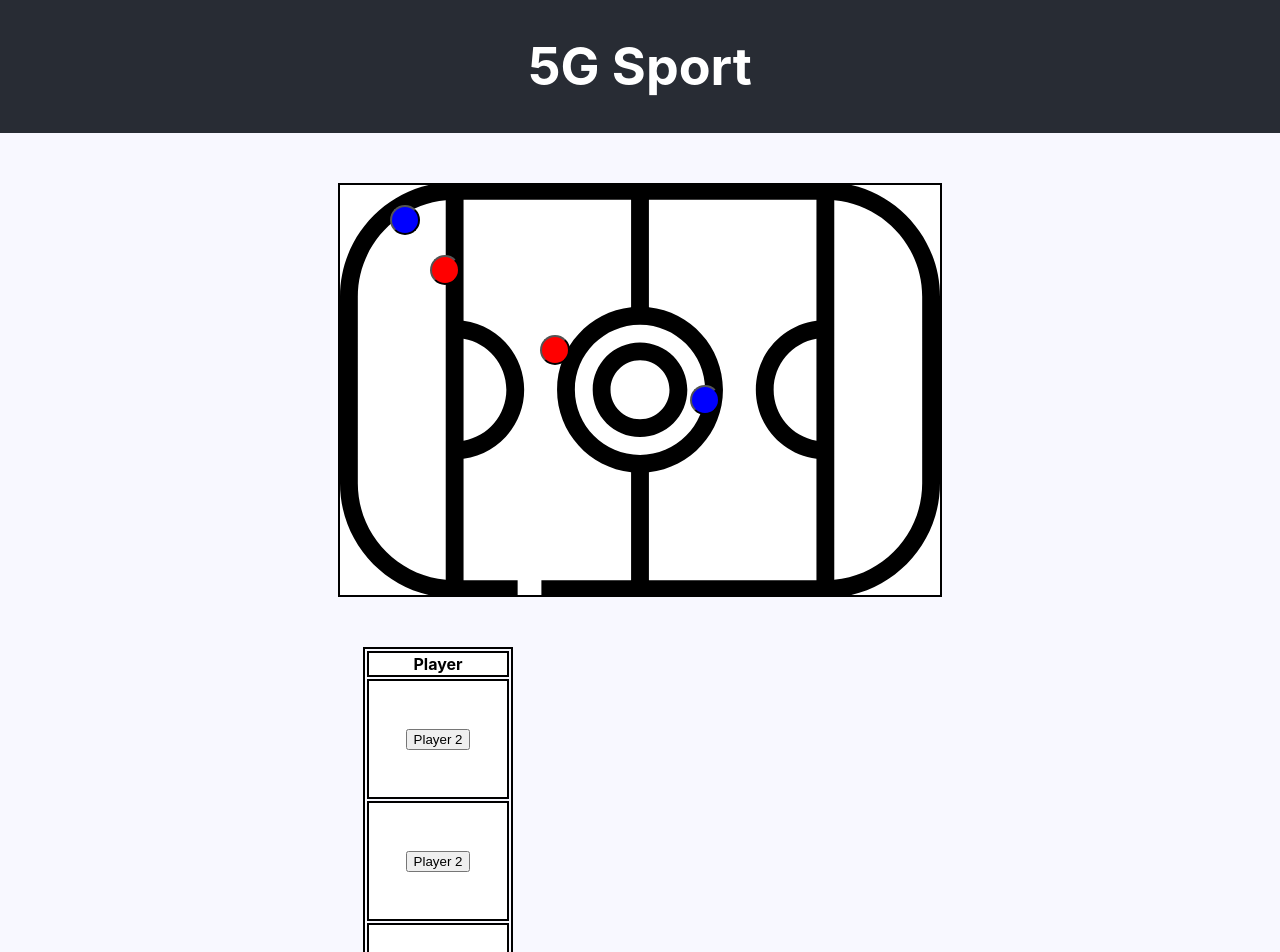
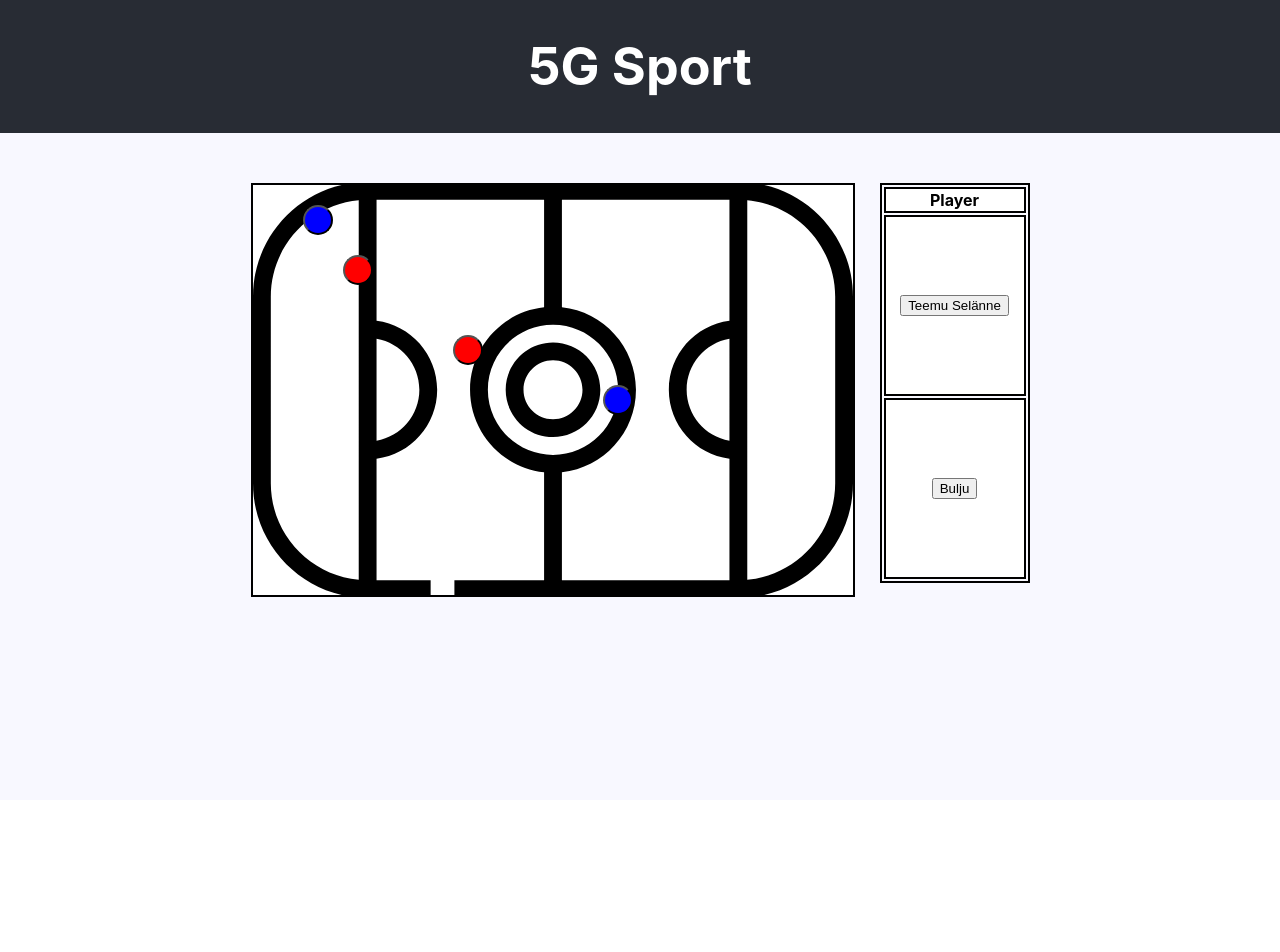
Before and after one commit to Onsbohh/5G-Sport-Application, a React (Create React App) app in the folder frontend/: page / in a window 1280 px wide. Shown: the top 952 px of the page. After the commit the page ends 800 px from the top, so only its background shows below. Built offline with nearby package versions, Linux system fonts and the light colour scheme.

Commit message:
css changes

```diff
--- a/frontend/src/components/Menu.js
+++ b/frontend/src/components/Menu.js
@@ -15,9 +15,11 @@ const Menu = ({showMenu, setShowMenu, showHeartPopUp, setShowHeartPopUp, showEcg
 
      */
 
+    /*
     const toggleMenu = () => {
         setShowMenu(prev => !prev)
     }
+     */
 
     const toggleHeart = () => {
         setShowHeartPopUp(prev => !prev)
@@ -63,6 +65,9 @@ const Menu = ({showMenu, setShowMenu, showHeartPopUp, setShowHeartPopUp, showEcg
         left: "0px",
         position:"relative"
     }
+    if(!showMenu){
+        return null
+    }
     return (
         <div>
             {/*
@@ -77,7 +82,6 @@ const Menu = ({showMenu, setShowMenu, showHeartPopUp, setShowHeartPopUp, showEcg
                 />
             </button>
             */}
-            {showMenu && (
             <table style={style}>
                 <tr>
                     <td>
@@ -92,12 +96,10 @@ const Menu = ({showMenu, setShowMenu, showHeartPopUp, setShowHeartPopUp, showEcg
                 <tr>
                     <th>Opt 3</th>
                 </tr>
-            </table>)}
+            </table>
 
-            {/*
             {showHeartPopUp && <HeartRatePopup/>}
             {showEcgPopUp && <EcgPopup/>}
-            */}
 
         </div>
     )
--- a/frontend/src/components/PlayerIcon.js
+++ b/frontend/src/components/PlayerIcon.js
@@ -1,4 +1,5 @@
-import React from "react";
+import React, {useState} from "react";
+import Menu from "./Menu";
 
 const PlayerIcon = (props) => {
     const style = {
--- a/frontend/src/components/PlayerList.js
+++ b/frontend/src/components/PlayerList.js
@@ -3,8 +3,9 @@ import Menu from "./Menu";
 import HeartRatePopup from "./HeartRatePopup";
 import EcgPopup from "./EcgPopUp";
 
-const PlayerList = (props) => {
+const PlayerList = ({players, onPlayerClick}) => {
 
+    /*
     const [showMenu, setShowMenu] = useState(false)
     const [showHeartPopUp, setShowHeartPopUp] = useState(false)
     const [showEcgPopUp, setShowEcgPopUp] = useState(false)
@@ -12,6 +13,9 @@ const PlayerList = (props) => {
     const toggleMenu = () => {
         setShowMenu(prev => !prev)
     }
+
+     */
+    console.log(players)
 
     const style = {
         border: "2px solid #000",
@@ -28,33 +32,20 @@ const PlayerList = (props) => {
             <table style={style}>
                 <thead>
                 <tr>
-                    <th scope="col">Player</th>
+                    <th scope={"col"}>Player</th>
                 </tr>
                 </thead>
                 <tbody>
-                <tr>
+                {players.map((player) => (
+                <tr key={player.id}>
                     <td>
-                        <button onClick={toggleMenu}>
-                            Player 2
-                        </button>
+                        <button onClick={onPlayerClick}>{player.name}</button>
                     </td>
                 </tr>
-                <tr>
-                    <td>
-                        <button>
-                            Player 2
-                        </button>
-                    </td>
-                </tr>
-                <tr>
-                    <td>
-                        <button>
-                            Player 2
-                        </button>
-                    </td>
-                </tr>
+                ))}
                 </tbody>
             </table>
+            {/*}
             <Menu
                 showMenu={showMenu}
                 setShowMenu={setShowMenu}
@@ -66,6 +57,7 @@ const PlayerList = (props) => {
 
             {showHeartPopUp && <HeartRatePopup/>}
             {showEcgPopUp && <EcgPopup/>}
+            */}
 
         </div>
     )
--- a/frontend/src/components/Rink.js
+++ b/frontend/src/components/Rink.js
@@ -1,9 +1,30 @@
-import React from "react";
+import React, {useState} from "react";
 import hockey_rink from '../images/hockey_rink.svg'
 import PlayerIcon from "./PlayerIcon";
 import PlayerList from "./PlayerList";
+import Menu from "./Menu";
 
 const Rink = () => {
+    const [showMenu, setShowMenu] = useState(false)
+    const [showHeartPopUp, setShowHeartPopUp] = useState(false)
+    const [showEcgPopUp, setShowEcgPopUp] = useState(false)
+
+    const toggleMenu = () => {
+        setShowMenu(prev => !prev)
+    }
+
+    const players = [
+        {
+            id:1,
+            name: "Teemu Selänne"
+        },
+        {
+            id:1,
+            name: "Bulju"
+        }
+    ]
+
+
     const style = {
         width: "600px",
         height: "410px",
@@ -13,7 +34,10 @@ const Rink = () => {
         backgroundColor: "white"
     }
     return (
-        <div style={{display: "flex-row"}}>
+        <div style={{
+            display: "flex",
+            alignItems: "stretch"
+        }}>
         <div style={style} title={"rink container"}>
             <img
                 src={hockey_rink}
@@ -29,7 +53,18 @@ const Rink = () => {
             <PlayerIcon top={"70px"} left={"90px"} color={"red"}/>
             <PlayerIcon top={"150px"} left={"200px"} color={"red"}/>
         </div>
-            <PlayerList/>
+            <PlayerList
+                players={players}
+                onPlayerClick={toggleMenu}
+            />
+            <Menu
+                showMenu={showMenu}
+                setShowMenu={setShowMenu}
+                showEcgPopUp={showEcgPopUp}
+                setShowEcgPopUp={setShowEcgPopUp}
+                showHeartPopUp={showHeartPopUp}
+                setShowHeartPopUp={setShowHeartPopUp}
+            />
     </div>
     )
 }
```
